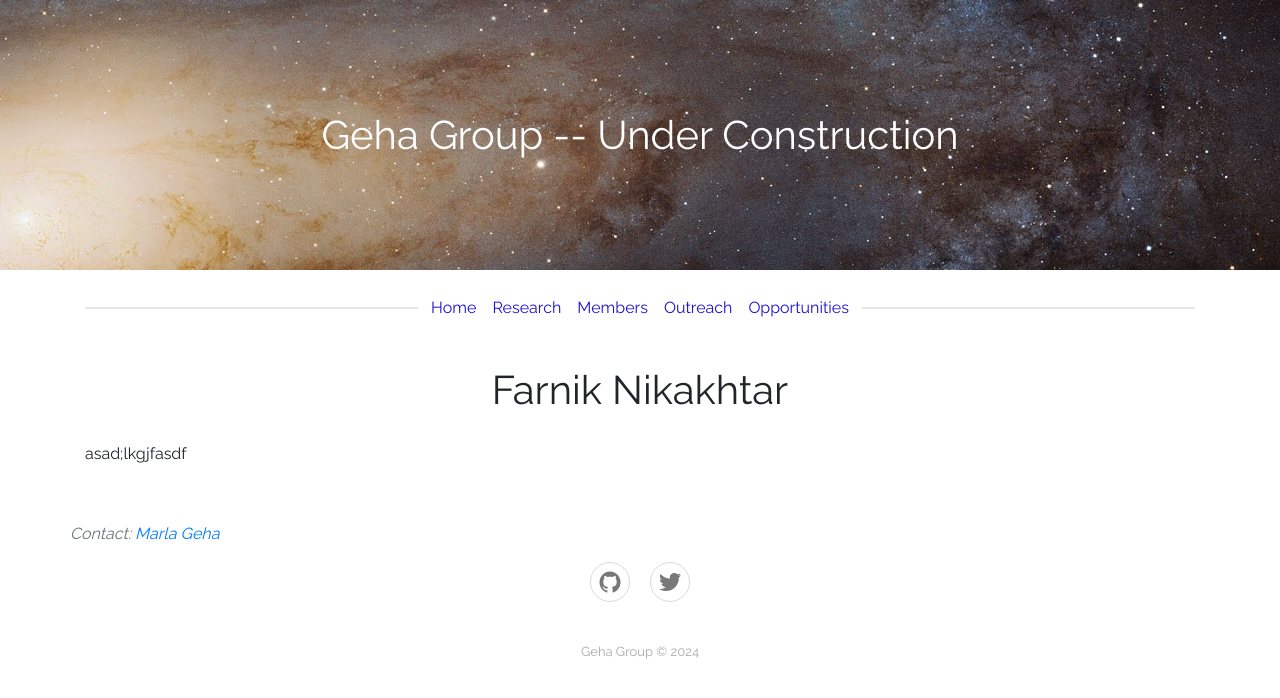
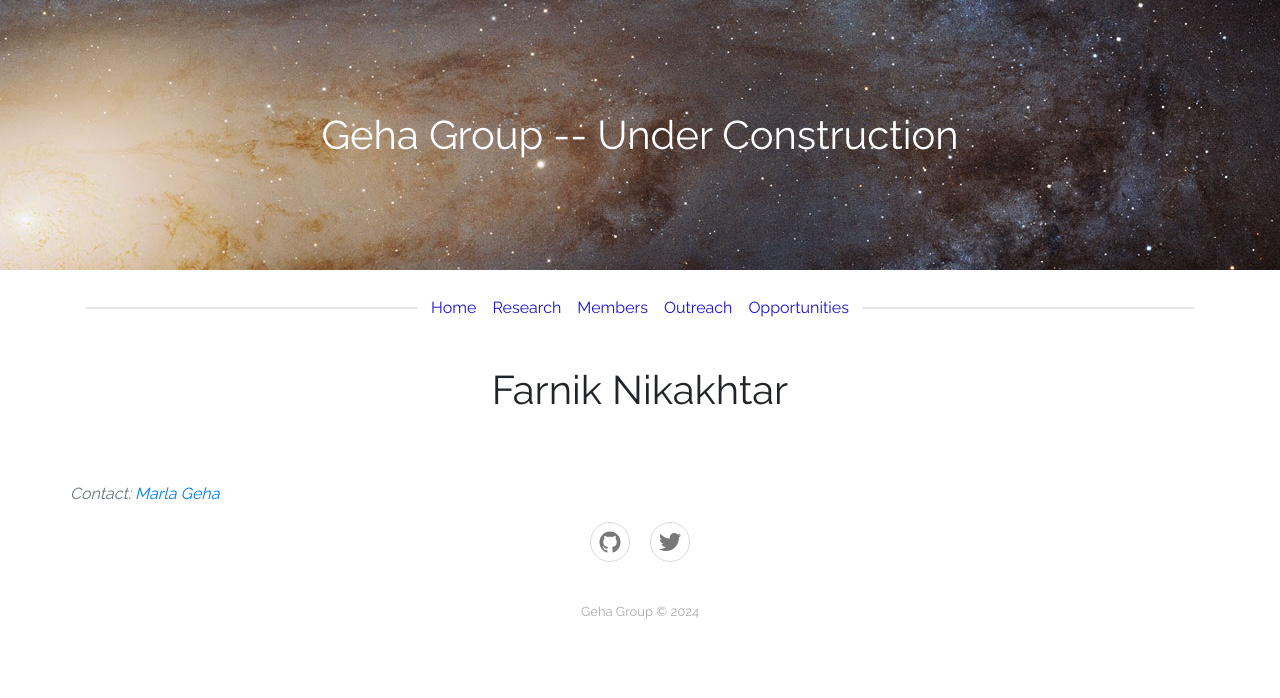
Before and after one commit to geha-group/geha-group.github.io, a Jekyll site: the page built from _postdocs/farnik.md, in a window 1280 px wide. Shown: the top 698 px of the page. Built offline with Jekyll 4.4.1, drawn with Linux system fonts in a browser that asks for light colours.

Commit message:
Update farnik.md

```diff
--- a/_postdocs/farnik.md
+++ b/_postdocs/farnik.md
@@ -8,4 +8,4 @@ text: |
 ---
 
 
-<h1> {{ page.title}} </h1>asad;lkgjfasdf
+<h1> {{ page.title}} </h1>
```
